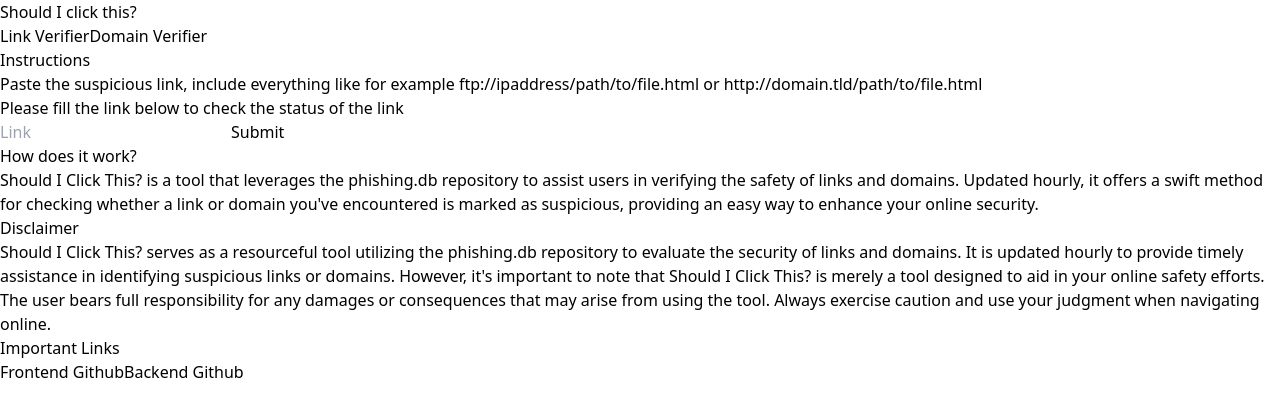
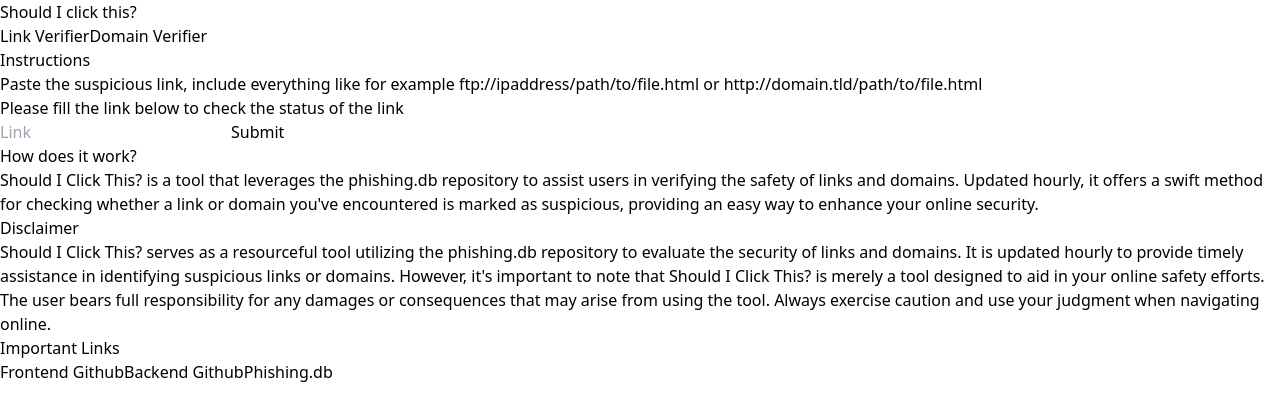
Before and after one commit to vatdaell/should-i-click-this-frontend, a React (Vite) app: page / in a window 1280 px wide. Shown: the top 420 px of the page. Built offline with nearby package versions, Linux system fonts and the light colour scheme.

Commit message:
updated links

```diff
--- a/src/TabbedHero/Info.jsx
+++ b/src/TabbedHero/Info.jsx
@@ -9,7 +9,7 @@
                 <h1 className="text-2xl font-bold ">Important Links</h1>
                 <a className="text-blue-400 hover:text-blue-700 active:text-blue-900" href="https://github.com/vatdaell/should-i-click-this-frontend">Frontend Github</a>
                 <a className="text-blue-400 hover:text-blue-700 active:text-blue-900" href="https://github.com/vatdaell/should-i-click-this">Backend Github</a>
-
+                <a className="text-blue-400 hover:text-blue-700 active:text-blue-900" href="https://github.com/mitchellkrogza/Phishing.Database/tree/master">Phishing.db</a>
             </div>
         </div>
     )
```
